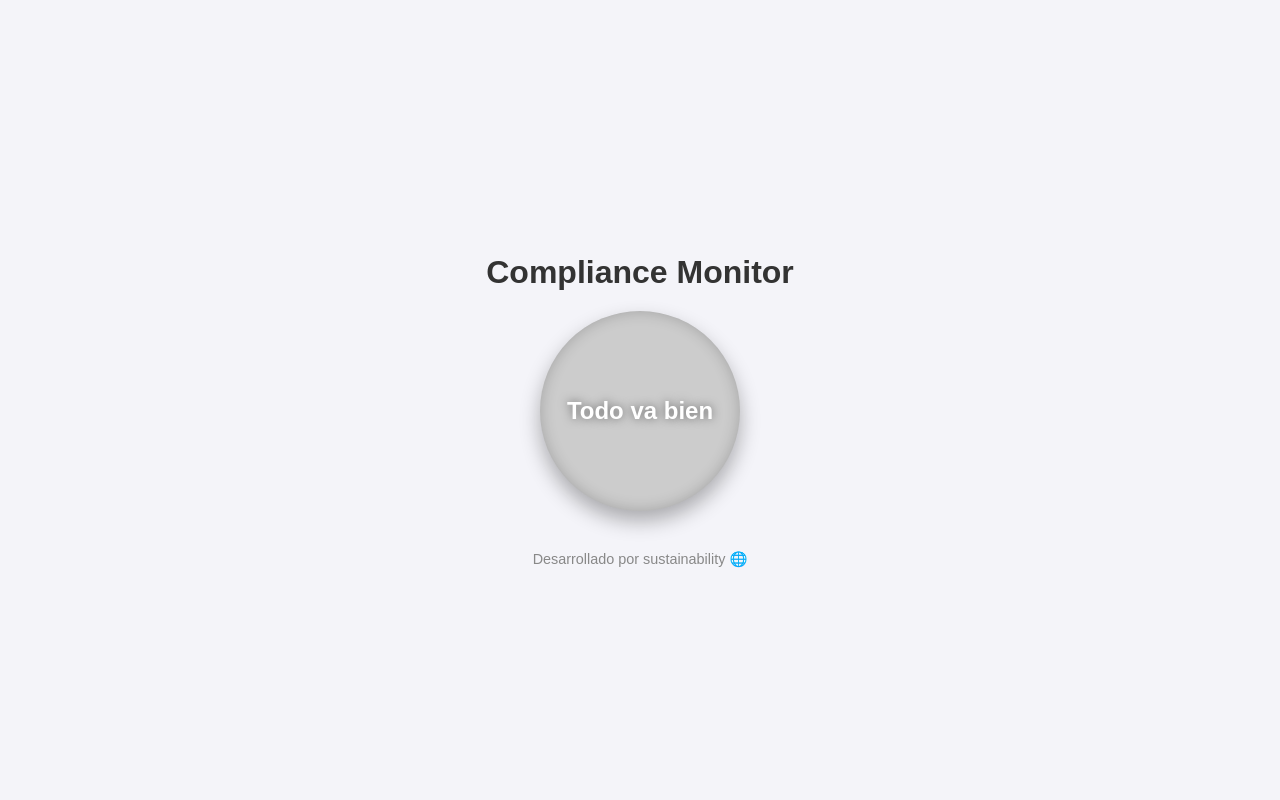
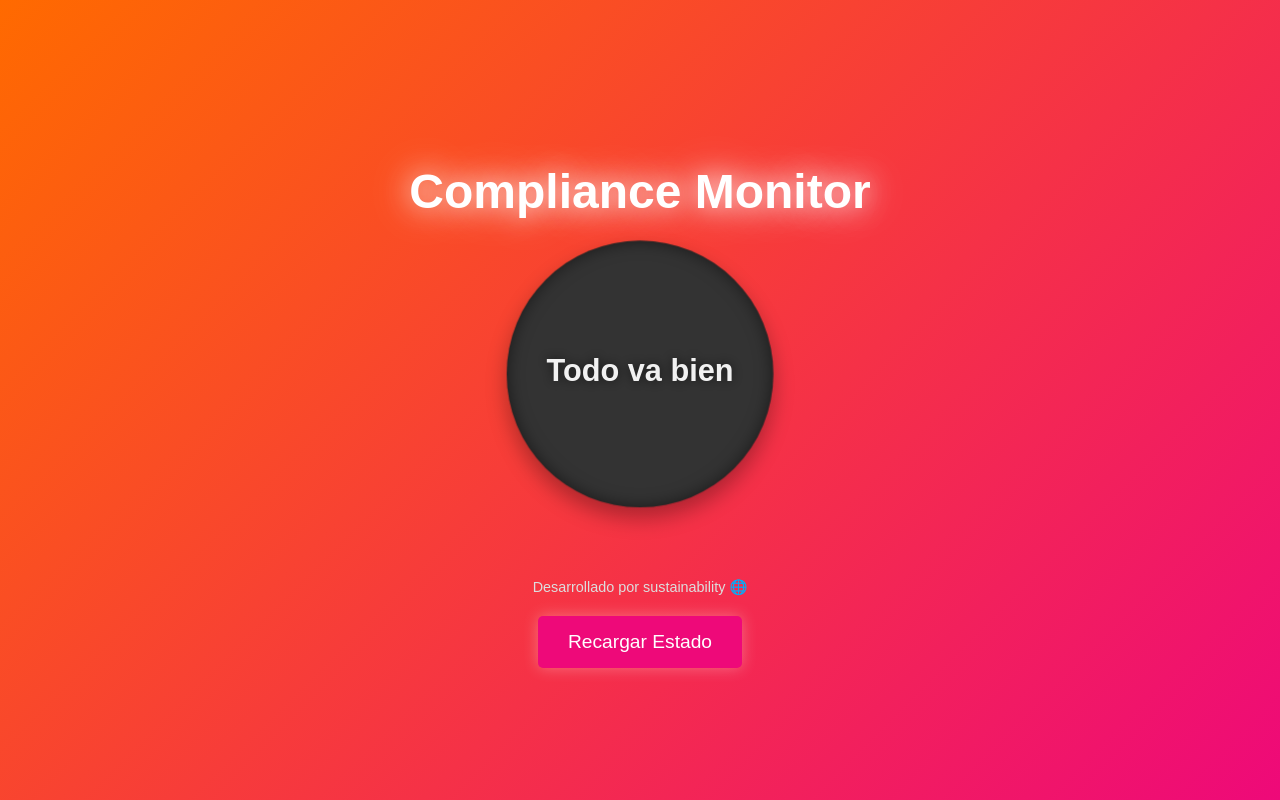
Before and after one commit to jonme3/esp, a Flask app: page / in a window 1280 px wide. Run offline with Flask 2, Linux system fonts and the light colour scheme.

Commit message:
Update index.html

```diff
--- a/templates/index.html
+++ b/templates/index.html
@@ -1,84 +1,148 @@
 <!DOCTYPE html>
-<html lang="en">
+<html lang="es">
 <head>
     <meta charset="UTF-8">
     <meta name="viewport" content="width=device-width, initial-scale=1.0">
     <title>Compliance Monitor</title>
     <style>
+        /* Estilos globales */
         body {
             font-family: Arial, sans-serif;
             margin: 0;
             padding: 0;
-            background: #f4f4f9;
+            background: linear-gradient(135deg, #ff6a00, #ee0979); /* Fondo gradiente */
             display: flex;
             flex-direction: column;
             align-items: center;
             justify-content: center;
             height: 100vh;
+            overflow: hidden;
+            color: #fff;
         }
 
         h1 {
-            color: #333;
-            margin-bottom: 20px;
+            font-size: 3rem;
+            margin-bottom: 30px;
+            text-shadow: 0 0 20px rgba(255, 255, 255, 0.6), 0 0 40px rgba(255, 255, 255, 0.3);
+            animation: textGlow 1.5s infinite alternate;
         }
 
+        @keyframes textGlow {
+            0% { text-shadow: 0 0 20px rgba(255, 255, 255, 0.6), 0 0 30px rgba(255, 255, 255, 0.3); }
+            100% { text-shadow: 0 0 30px rgba(255, 255, 255, 1), 0 0 50px rgba(255, 255, 255, 0.6); }
+        }
+
+        /* Contenedor del estado */
         .estado-container {
             position: relative;
-            width: 200px;
-            height: 200px;
-            background: #ccc;
+            width: 250px;
+            height: 250px;
+            background: #333;
             border-radius: 50%;
-            box-shadow: inset 0 0 15px rgba(0, 0, 0, 0.2), 0 10px 20px rgba(0, 0, 0, 0.3);
+            box-shadow: inset 0 0 15px rgba(0, 0, 0, 0.5), 0 10px 20px rgba(0, 0, 0, 0.3);
             display: flex;
             align-items: center;
             justify-content: center;
-            transition: background 0.3s ease, box-shadow 0.3s ease;
+            transition: background 0.5s ease, box-shadow 0.5s ease;
+            margin-bottom: 30px;
+            animation: pulse 2s infinite ease-in-out; /* Animación de pulso */
+        }
+
+        /* Animación de pulso */
+        @keyframes pulse {
+            0% { transform: scale(1); }
+            50% { transform: scale(1.1); }
+            100% { transform: scale(1); }
         }
 
         .estado-container.activo {
             background: red;
-            box-shadow: inset 0 0 15px rgba(255, 0, 0, 0.5), 0 10px 20px rgba(255, 0, 0, 0.7);
+            box-shadow: inset 0 0 25px rgba(255, 0, 0, 0.5), 0 10px 20px rgba(255, 0, 0, 0.7);
         }
 
+        /* Estilo del texto dentro del estado */
         .estado-text {
-            font-size: 1.5rem;
+            font-size: 1.8rem;
+            font-weight: bold;
             color: #fff;
-            text-shadow: 0 0 10px rgba(0, 0, 0, 0.5);
-            font-weight: bold;
+            text-shadow: 0 0 10px rgba(0, 0, 0, 0.6);
+            animation: textAnim 2s ease-in-out infinite;
         }
 
-        footer {
-            margin-top: 20px;
-            color: #888;
-            font-size: 0.9rem;
+        @keyframes textAnim {
+            0% { opacity: 0.8; transform: translateY(-10px); }
+            50% { opacity: 1; transform: translateY(0px); }
+            100% { opacity: 0.8; transform: translateY(10px); }
         }
 
-        /* Estilos para el mensaje dramático */
+        /* Estilo del mensaje de alerta */
         #message {
             font-size: 2rem;
             color: #ff4040;
+            font-weight: bold;
             margin-top: 20px;
-            font-weight: bold;
+            text-align: center;
+            opacity: 0;
+            animation: fadeInMessage 2s ease-in-out forwards;
+        }
+
+        /* Animación para el mensaje */
+        @keyframes fadeInMessage {
+            0% { opacity: 0; }
+            100% { opacity: 1; }
         }
 
         /* Estilo para la alarma */
         .alarm-sound {
             display: none;
         }
+
+        /* Pie de página */
+        footer {
+            color: #ddd;
+            font-size: 0.9rem;
+            margin-top: 30px;
+            text-align: center;
+        }
+
+        /* Botón de recarga o acción */
+        .reload-btn {
+            padding: 15px 30px;
+            background-color: #ee0979;
+            border: none;
+            font-size: 1.2rem;
+            color: white;
+            border-radius: 5px;
+            cursor: pointer;
+            margin-top: 20px;
+            box-shadow: 0 0 15px rgba(255, 255, 255, 0.3);
+            transition: transform 0.3s ease;
+        }
+
+        .reload-btn:hover {
+            transform: scale(1.1);
+            box-shadow: 0 0 25px rgba(255, 255, 255, 0.6);
+        }
+
     </style>
 </head>
 <body>
     <h1>Compliance Monitor</h1>
+
+    <!-- Contenedor del estado -->
     <div id="estado-container" class="estado-container">
         <div id="estado-text" class="estado-text">Cargando...</div>
     </div>
 
     <div id="message"></div>
 
-    <!-- Agregar un sonido para la alarma -->
+    <!-- Sonido de alarma -->
     <audio id="alarm" class="alarm-sound" src="{{ url_for('static', filename='beep-07.mp3') }}" loop></audio>
 
     <footer>Desarrollado por sustainability 🌐</footer>
+
+    <!-- Botón para recargar o realizar acción -->
+    <button class="reload-btn" onclick="location.reload()">Recargar Estado</button>
 
     <script>
         // Función para actualizar el estado dinámicamente
@@ -97,12 +161,14 @@
                         container.classList.add('activo');
                         text.textContent = "COMPLIANCE!";
                         message.textContent = "¡ALERTA!";
+                        message.style.opacity = 1;
                         alarm.style.display = "block";  // Muestra la alarma
                         alarm.play(); // Comienza la alarma
                     } else {
                         container.classList.remove('activo');
                         text.textContent = "Todo va bien";
                         message.textContent = "";  // No hay alerta
+                        message.style.opacity = 0;
                         alarm.style.display = "none"; // Oculta la alarma
                         alarm.pause(); // Detiene la alarma
                         alarm.currentTime = 0; // Reinicia la alarma al principio
@@ -112,7 +178,7 @@
         }
 
         // Llamar a la función cada 1 segundo
-        setInterval(actualizarEstado, 100);
+        setInterval(actualizarEstado, 1000);
 
         // Llamada inicial
         actualizarEstado();
```
